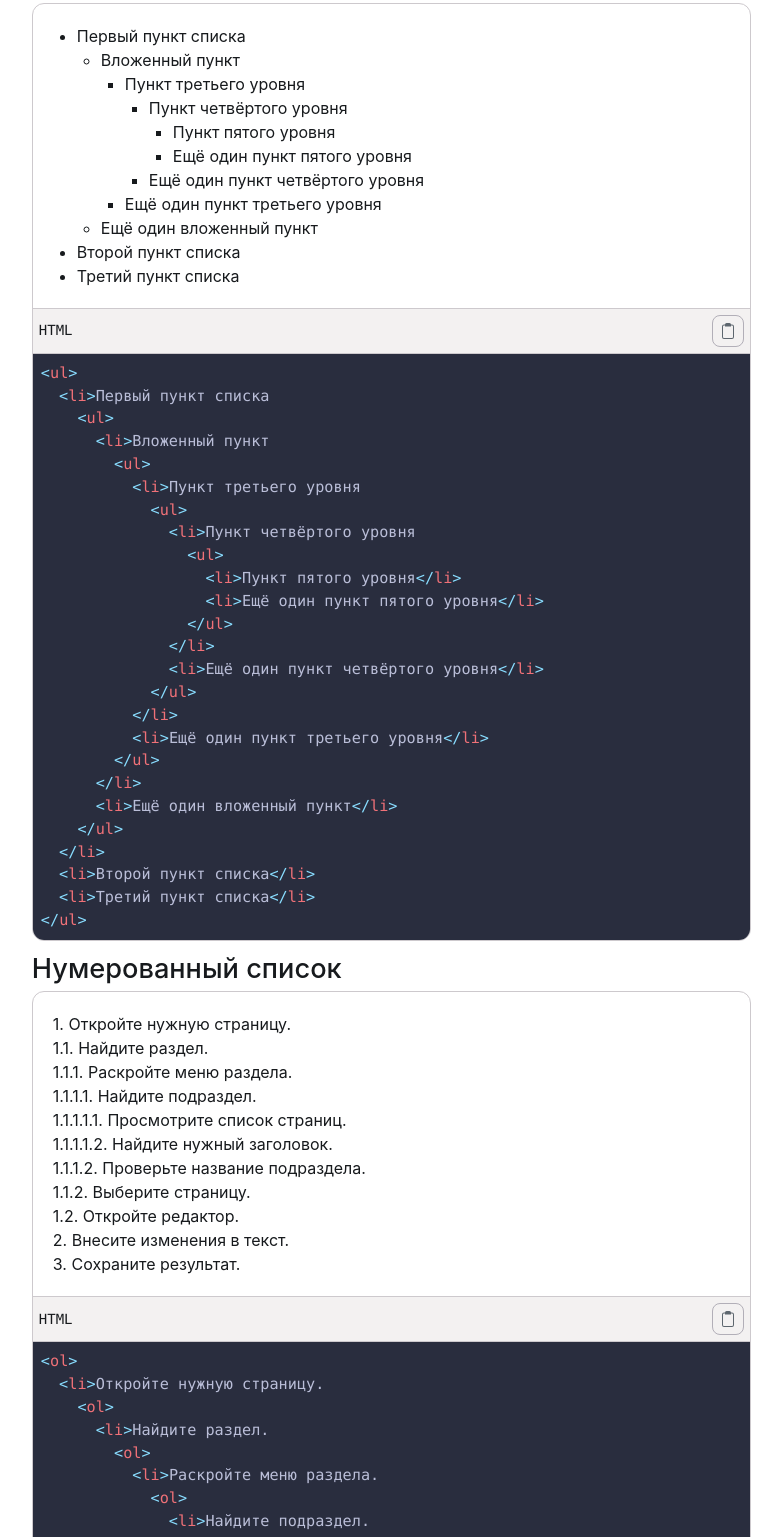
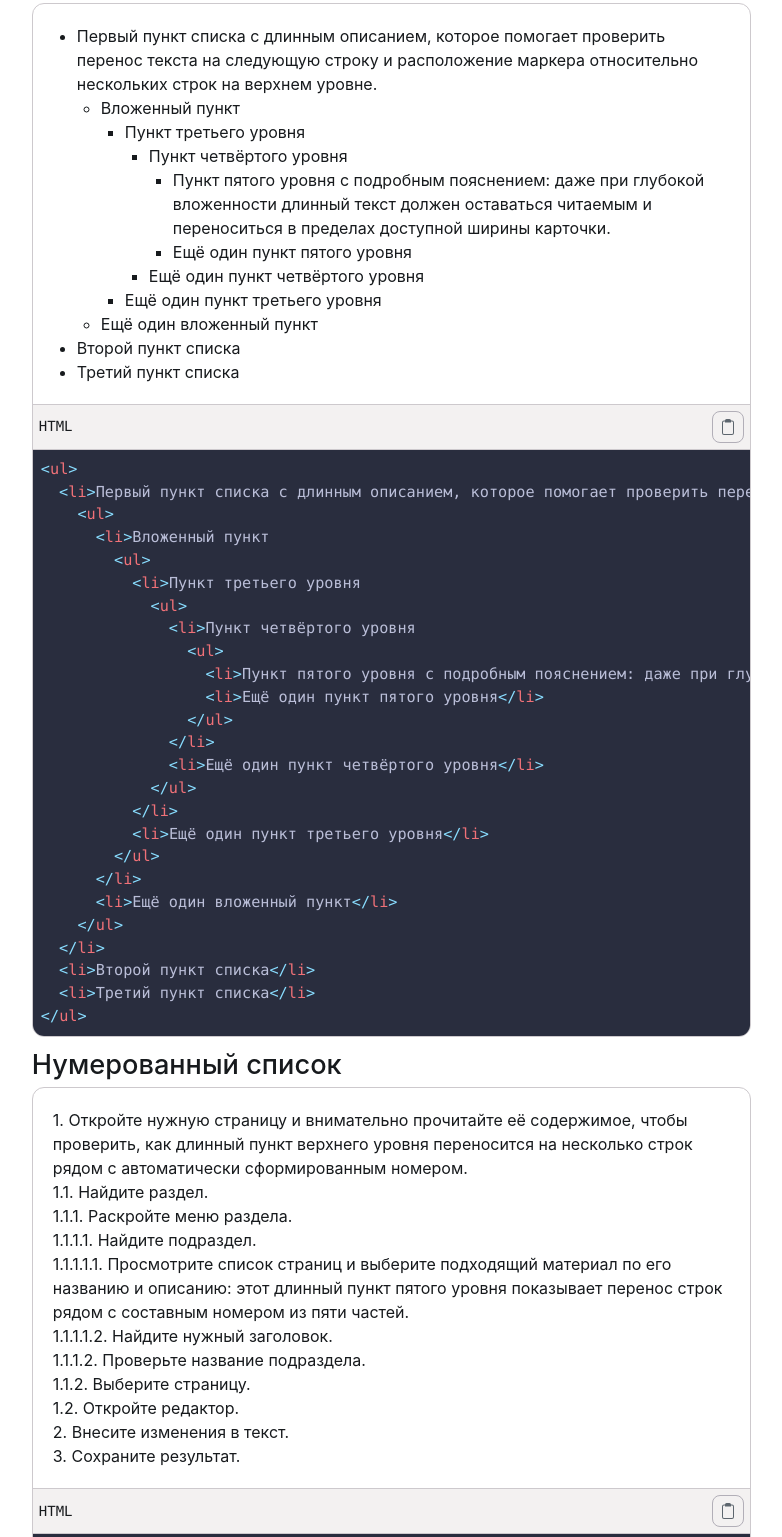
Before and after one commit to iworkup/smilewikihtml, a website: page docs/text.html in a window 1280 px wide. Shown: the part 2317-3854 px from the top of the page, without its empty margins (189-971 px from the left). Drawn offline with Linux system fonts and the light colour scheme.

Commit message:
Добавлены длинные пункты списков для проверки переноса строк

```diff
--- a/docs/text.html
+++ b/docs/text.html
@@ -254,7 +254,7 @@
           <h3 id="маркированный-список">Маркированный список</h3>
           <div class="card overflow-hidden" data-code-block>
     <div class="card-body"><ul>
-  <li>Первый пункт списка
+  <li>Первый пункт списка с длинным описанием, которое помогает проверить перенос текста на следующую строку и расположение маркера относительно нескольких строк на верхнем уровне.
     <ul>
       <li>Вложенный пункт
         <ul>
@@ -262,7 +262,7 @@
             <ul>
               <li>Пункт четвёртого уровня
                 <ul>
-                  <li>Пункт пятого уровня</li>
+                  <li>Пункт пятого уровня с подробным пояснением: даже при глубокой вложенности длинный текст должен оставаться читаемым и переноситься в пределах доступной ширины карточки.</li>
                   <li>Ещё один пункт пятого уровня</li>
                 </ul>
               </li>
@@ -283,7 +283,7 @@
               <button type="button" class="btn btn-sm btn-icon btn-outline theme-secondary" data-copy-code aria-label="Скопировать HTML-код: Маркированный список" title="Копировать код"><svg width="16" height="16" fill="currentColor" viewBox="0 0 16 16" aria-hidden="true"><path d="M10 1.5v1H6v-1A.5.5 0 0 1 6.5 1h3a.5.5 0 0 1 .5.5m-5 0A1.5 1.5 0 0 1 6.5 0h3A1.5 1.5 0 0 1 11 1.5h1A2 2 0 0 1 14 3.5V14a2 2 0 0 1-2 2H4a2 2 0 0 1-2-2V3.5a2 2 0 0 1 2-2zm0 1H4a1 1 0 0 0-1 1V14a1 1 0 0 0 1 1h8a1 1 0 0 0 1-1V3.5a1 1 0 0 0-1-1h-1v1H5z"/></svg></button>
     </div>
     <pre class="shiki material-theme-palenight m-0 p-3 overflow-auto" style="background-color:#292D3E;color:#babed8" tabindex="0" aria-label="HTML-код: Маркированный список"><code><span class="line"><span style="color:#89DDFF">&#x3C;</span><span style="color:#F07178">ul</span><span style="color:#89DDFF">></span></span>
-<span class="line"><span style="color:#89DDFF">  &#x3C;</span><span style="color:#F07178">li</span><span style="color:#89DDFF">></span><span style="color:#BABED8">Первый пункт списка</span></span>
+<span class="line"><span style="color:#89DDFF">  &#x3C;</span><span style="color:#F07178">li</span><span style="color:#89DDFF">></span><span style="color:#BABED8">Первый пункт списка с длинным описанием, которое помогает проверить перенос текста на следующую строку и расположение маркера относительно нескольких строк на верхнем уровне.</span></span>
 <span class="line"><span style="color:#89DDFF">    &#x3C;</span><span style="color:#F07178">ul</span><span style="color:#89DDFF">></span></span>
 <span class="line"><span style="color:#89DDFF">      &#x3C;</span><span style="color:#F07178">li</span><span style="color:#89DDFF">></span><span style="color:#BABED8">Вложенный пункт</span></span>
 <span class="line"><span style="color:#89DDFF">        &#x3C;</span><span style="color:#F07178">ul</span><span style="color:#89DDFF">></span></span>
@@ -291,7 +291,7 @@
 <span class="line"><span style="color:#89DDFF">            &#x3C;</span><span style="color:#F07178">ul</span><span style="color:#89DDFF">></span></span>
 <span class="line"><span style="color:#89DDFF">              &#x3C;</span><span style="color:#F07178">li</span><span style="color:#89DDFF">></span><span style="color:#BABED8">Пункт четвёртого уровня</span></span>
 <span class="line"><span style="color:#89DDFF">                &#x3C;</span><span style="color:#F07178">ul</span><span style="color:#89DDFF">></span></span>
-<span class="line"><span style="color:#89DDFF">                  &#x3C;</span><span style="color:#F07178">li</span><span style="color:#89DDFF">></span><span style="color:#BABED8">Пункт пятого уровня</span><span style="color:#89DDFF">&#x3C;/</span><span style="color:#F07178">li</span><span style="color:#89DDFF">></span></span>
+<span class="line"><span style="color:#89DDFF">                  &#x3C;</span><span style="color:#F07178">li</span><span style="color:#89DDFF">></span><span style="color:#BABED8">Пункт пятого уровня с подробным пояснением: даже при глубокой вложенности длинный текст должен оставаться читаемым и переноситься в пределах доступной ширины карточки.</span><span style="color:#89DDFF">&#x3C;/</span><span style="color:#F07178">li</span><span style="color:#89DDFF">></span></span>
 <span class="line"><span style="color:#89DDFF">                  &#x3C;</span><span style="color:#F07178">li</span><span style="color:#89DDFF">></span><span style="color:#BABED8">Ещё один пункт пятого уровня</span><span style="color:#89DDFF">&#x3C;/</span><span style="color:#F07178">li</span><span style="color:#89DDFF">></span></span>
 <span class="line"><span style="color:#89DDFF">                &#x3C;/</span><span style="color:#F07178">ul</span><span style="color:#89DDFF">></span></span>
 <span class="line"><span style="color:#89DDFF">              &#x3C;/</span><span style="color:#F07178">li</span><span style="color:#89DDFF">></span></span>
@@ -312,7 +312,7 @@
           <h3 class="mt-4" id="нумерованный-список">Нумерованный список</h3>
           <div class="card overflow-hidden" data-code-block>
     <div class="card-body"><ol>
-  <li>Откройте нужную страницу.
+  <li>Откройте нужную страницу и внимательно прочитайте её содержимое, чтобы проверить, как длинный пункт верхнего уровня переносится на несколько строк рядом с автоматически сформированным номером.
     <ol>
       <li>Найдите раздел.
         <ol>
@@ -320,7 +320,7 @@
             <ol>
               <li>Найдите подраздел.
                 <ol>
-                  <li>Просмотрите список страниц.</li>
+                  <li>Просмотрите список страниц и выберите подходящий материал по его названию и описанию: этот длинный пункт пятого уровня показывает перенос строк рядом с составным номером из пяти частей.</li>
                   <li>Найдите нужный заголовок.</li>
                 </ol>
               </li>
@@ -341,7 +341,7 @@
               <button type="button" class="btn btn-sm btn-icon btn-outline theme-secondary" data-copy-code aria-label="Скопировать HTML-код: Нумерованный список" title="Копировать код"><svg width="16" height="16" fill="currentColor" viewBox="0 0 16 16" aria-hidden="true"><path d="M10 1.5v1H6v-1A.5.5 0 0 1 6.5 1h3a.5.5 0 0 1 .5.5m-5 0A1.5 1.5 0 0 1 6.5 0h3A1.5 1.5 0 0 1 11 1.5h1A2 2 0 0 1 14 3.5V14a2 2 0 0 1-2 2H4a2 2 0 0 1-2-2V3.5a2 2 0 0 1 2-2zm0 1H4a1 1 0 0 0-1 1V14a1 1 0 0 0 1 1h8a1 1 0 0 0 1-1V3.5a1 1 0 0 0-1-1h-1v1H5z"/></svg></button>
     </div>
     <pre class="shiki material-theme-palenight m-0 p-3 overflow-auto" style="background-color:#292D3E;color:#babed8" tabindex="0" aria-label="HTML-код: Нумерованный список"><code><span class="line"><span style="color:#89DDFF">&#x3C;</span><span style="color:#F07178">ol</span><span style="color:#89DDFF">></span></span>
-<span class="line"><span style="color:#89DDFF">  &#x3C;</span><span style="color:#F07178">li</span><span style="color:#89DDFF">></span><span style="color:#BABED8">Откройте нужную страницу.</span></span>
+<span class="line"><span style="color:#89DDFF">  &#x3C;</span><span style="color:#F07178">li</span><span style="color:#89DDFF">></span><span style="color:#BABED8">Откройте нужную страницу и внимательно прочитайте её содержимое, чтобы проверить, как длинный пункт верхнего уровня переносится на несколько строк рядом с автоматически сформированным номером.</span></span>
 <span class="line"><span style="color:#89DDFF">    &#x3C;</span><span style="color:#F07178">ol</span><span style="color:#89DDFF">></span></span>
 <span class="line"><span style="color:#89DDFF">      &#x3C;</span><span style="color:#F07178">li</span><span style="color:#89DDFF">></span><span style="color:#BABED8">Найдите раздел.</span></span>
 <span class="line"><span style="color:#89DDFF">        &#x3C;</span><span style="color:#F07178">ol</span><span style="color:#89DDFF">></span></span>
@@ -349,7 +349,7 @@
 <span class="line"><span style="color:#89DDFF">            &#x3C;</span><span style="color:#F07178">ol</span><span style="color:#89DDFF">></span></span>
 <span class="line"><span style="color:#89DDFF">              &#x3C;</span><span style="color:#F07178">li</span><span style="color:#89DDFF">></span><span style="color:#BABED8">Найдите подраздел.</span></span>
 <span class="line"><span style="color:#89DDFF">                &#x3C;</span><span style="color:#F07178">ol</span><span style="color:#89DDFF">></span></span>
-<span class="line"><span style="color:#89DDFF">                  &#x3C;</span><span style="color:#F07178">li</span><span style="color:#89DDFF">></span><span style="color:#BABED8">Просмотрите список страниц.</span><span style="color:#89DDFF">&#x3C;/</span><span style="color:#F07178">li</span><span style="color:#89DDFF">></span></span>
+<span class="line"><span style="color:#89DDFF">                  &#x3C;</span><span style="color:#F07178">li</span><span style="color:#89DDFF">></span><span style="color:#BABED8">Просмотрите список страниц и выберите подходящий материал по его названию и описанию: этот длинный пункт пятого уровня показывает перенос строк рядом с составным номером из пяти частей.</span><span style="color:#89DDFF">&#x3C;/</span><span style="color:#F07178">li</span><span style="color:#89DDFF">></span></span>
 <span class="line"><span style="color:#89DDFF">                  &#x3C;</span><span style="color:#F07178">li</span><span style="color:#89DDFF">></span><span style="color:#BABED8">Найдите нужный заголовок.</span><span style="color:#89DDFF">&#x3C;/</span><span style="color:#F07178">li</span><span style="color:#89DDFF">></span></span>
 <span class="line"><span style="color:#89DDFF">                &#x3C;/</span><span style="color:#F07178">ol</span><span style="color:#89DDFF">></span></span>
 <span class="line"><span style="color:#89DDFF">              &#x3C;/</span><span style="color:#F07178">li</span><span style="color:#89DDFF">></span></span>
```
Also changed, not shown: scripts/wiki-pages.js (+4 -4 lines).
